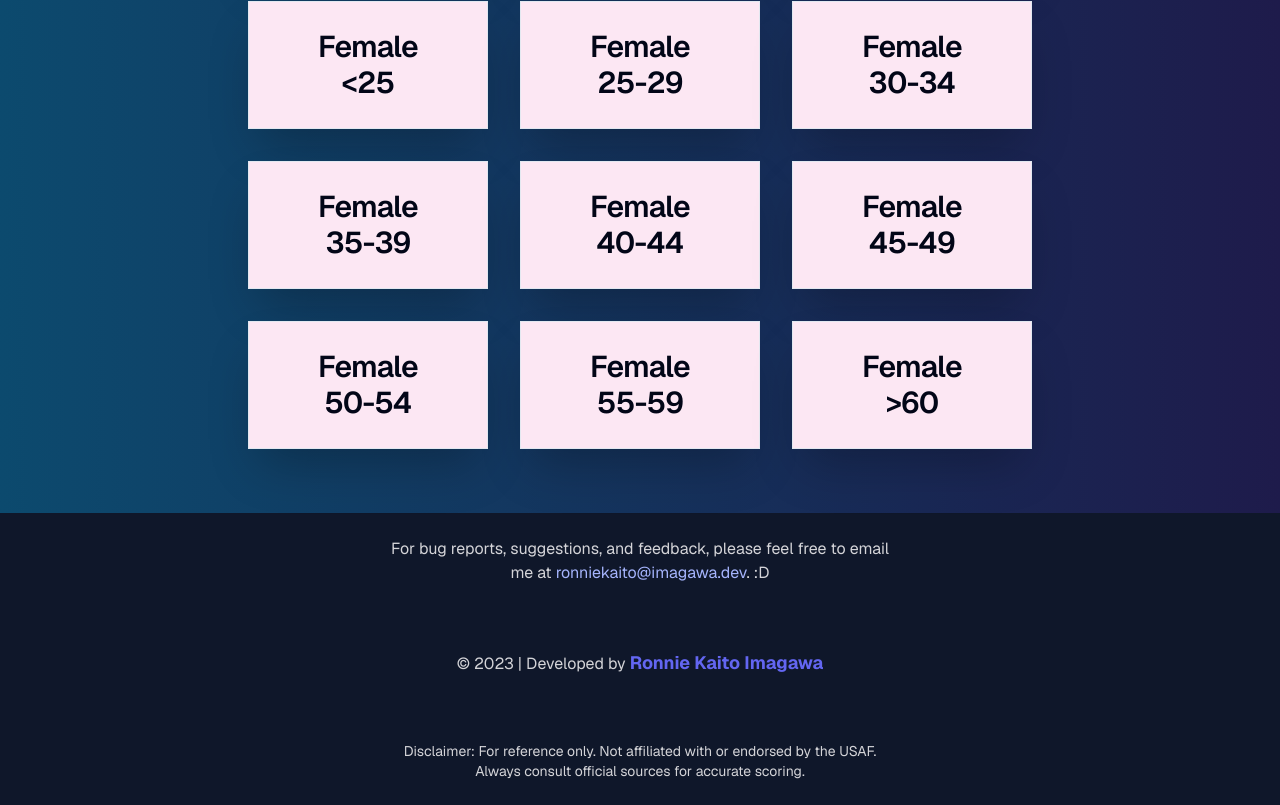
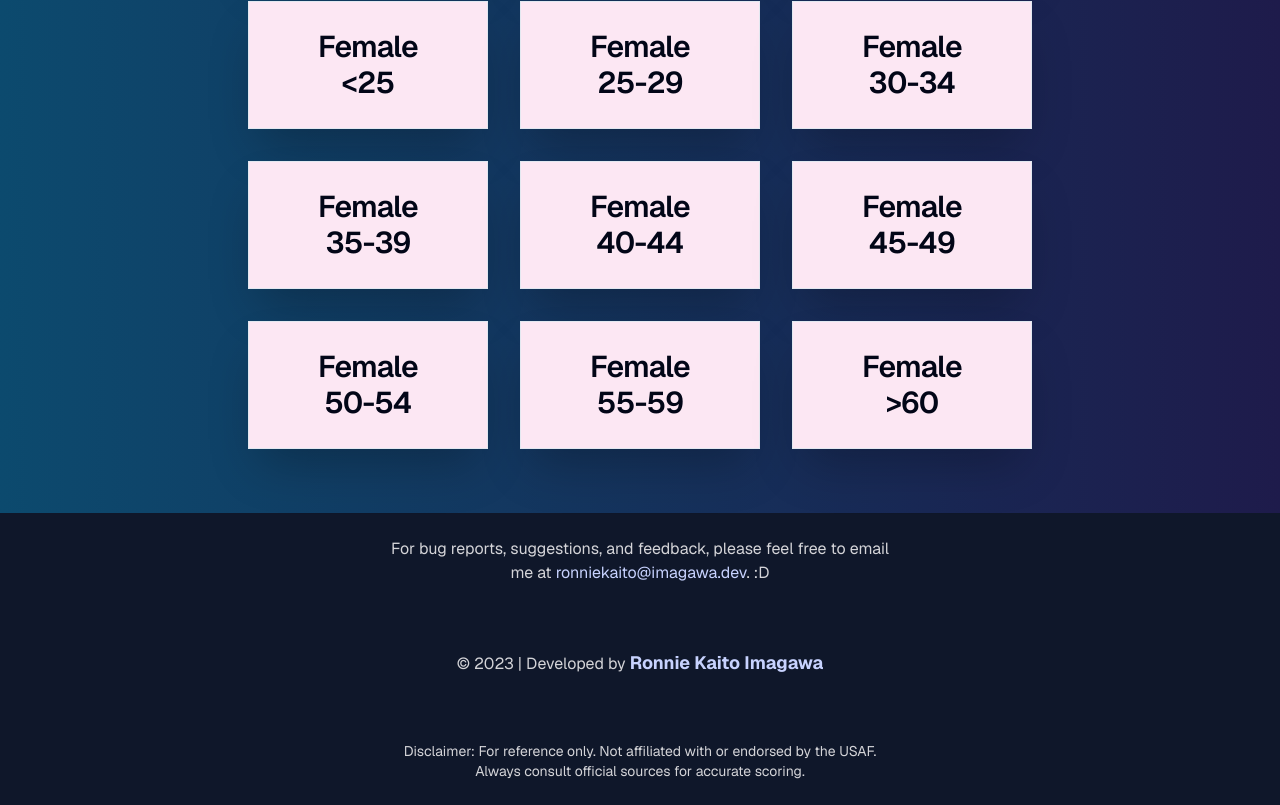
Before and after one commit to ronnieima/usaf-pt-calculator, a Next.js app: page /charts in a window 1280 px wide. Shown: the part 755-1560 px from the top of the page. Built offline with nearby package versions, Linux system fonts and the light colour scheme; what tailwindcss-animated would draw is missing.

Commit message:
fix contrast on footer links

```diff
--- a/app/_components/ui/Footer.tsx
+++ b/app/_components/ui/Footer.tsx
@@ -9,7 +9,7 @@ const Footer = () => {
           me at{" "}
           <Link
             href="mailto:ronniekaito@imagawa.dev"
-            className="text-indigo-300 transition-colors hover:text-indigo-100 hover:underline"
+            className="text-indigo-200 transition-colors hover:text-indigo-100 hover:underline"
           >
             ronniekaito@imagawa.dev
           </Link>
@@ -18,7 +18,7 @@ const Footer = () => {
         <p className=" text-center">
           &copy; 2023 | Developed by{" "}
           <Link
-            className="transition-color  text-lg font-bold text-indigo-500  hover:text-indigo-400 hover:underline"
+            className="transition-color  text-lg font-bold text-indigo-200  hover:text-indigo-100 hover:underline"
             href="https://www.imagawa.dev"
             target="_blank"
             title="My Portfolio Website"
```
